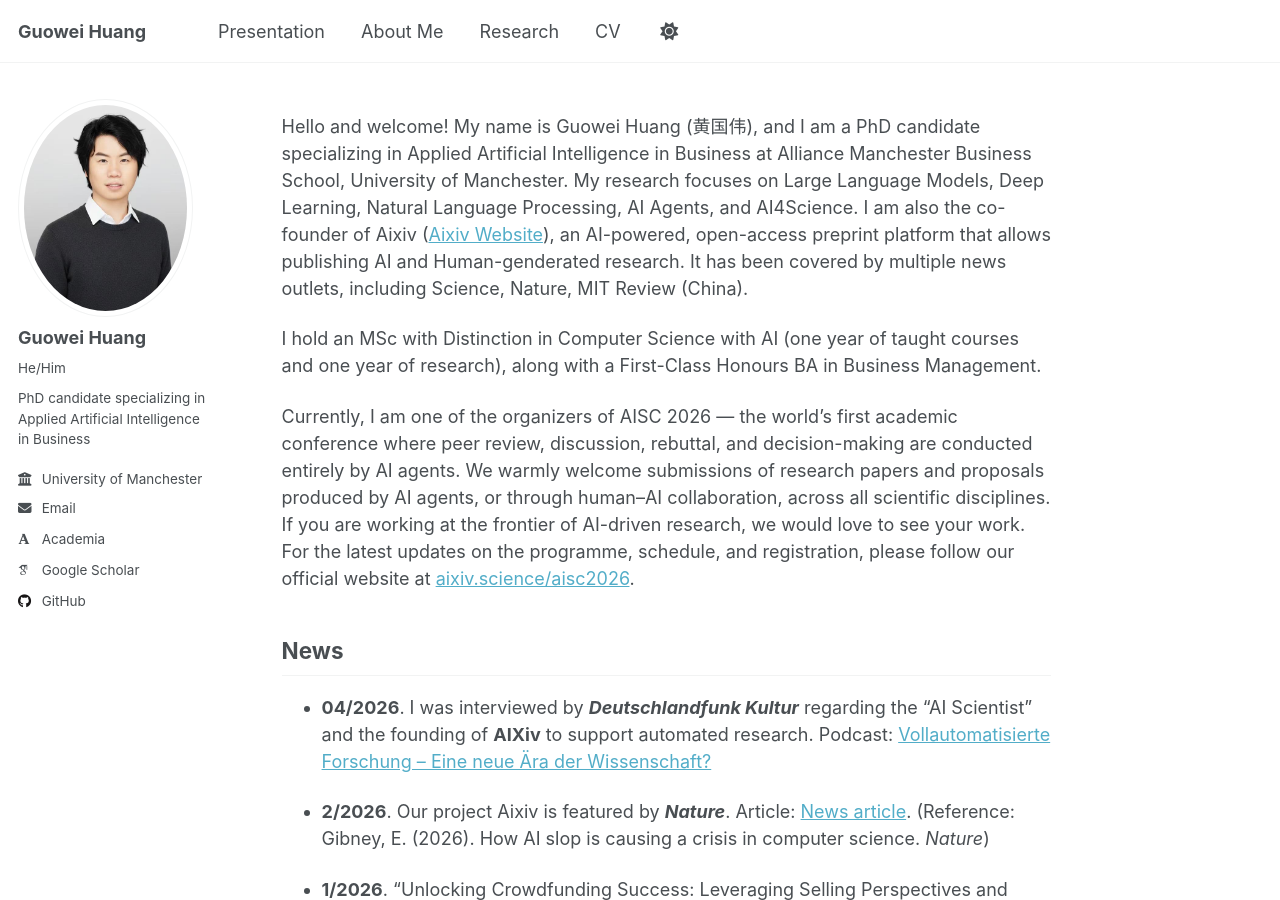
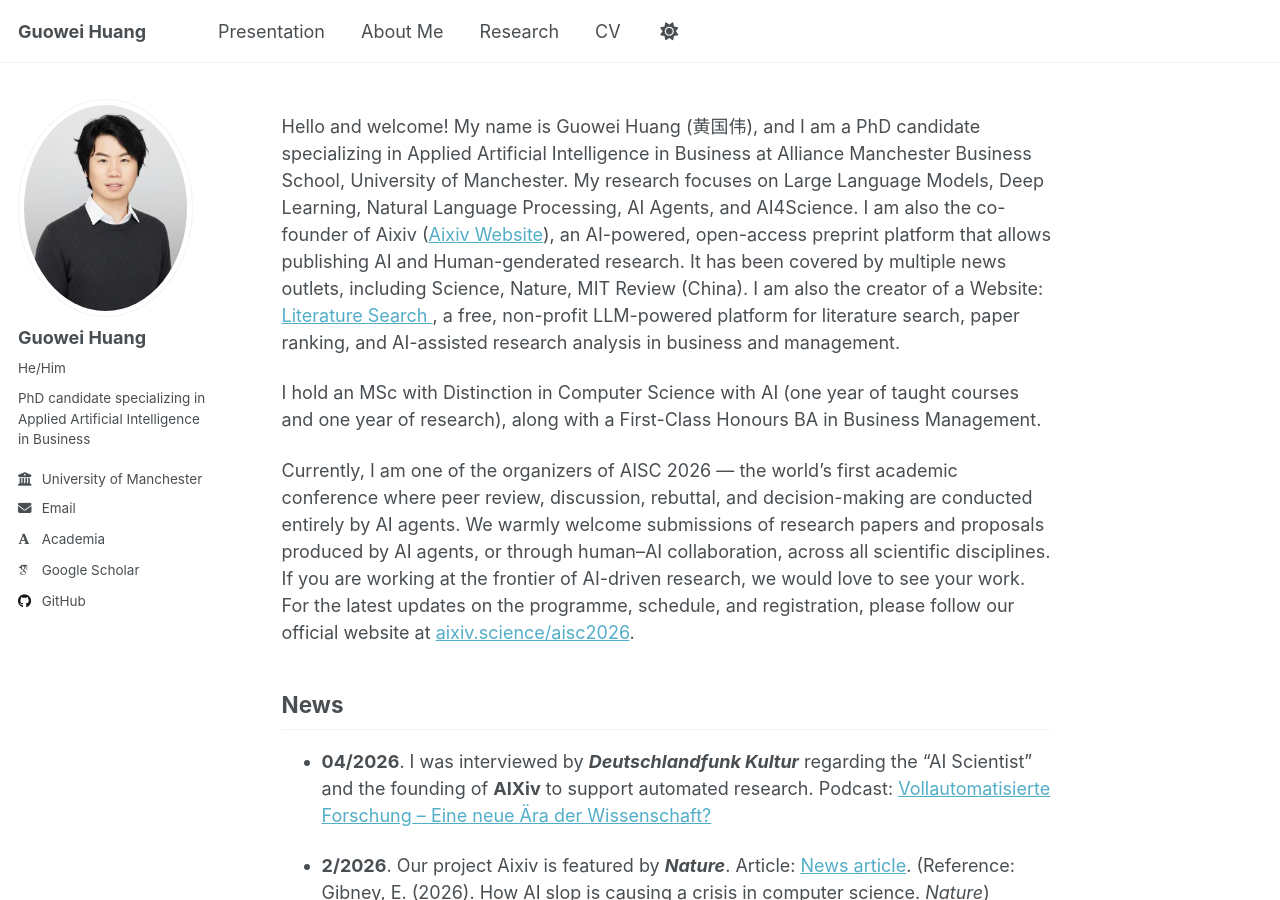
Before and after one commit to Oliverhuang123/Oliverhuang123.github.io, a Jekyll site: the page built from _pages/about.md, in a window 1280 px wide and 900 px high. Built offline with Jekyll 4.4.1, drawn with Linux system fonts in a browser that asks for light colours; some web fonts are replaced; a script that is not in the unit is left out.

Commit message:
Update about.md

```diff
--- a/_pages/about.md
+++ b/_pages/about.md
@@ -7,7 +7,7 @@ redirect_from:
   - /about.html
 ---
 
-Hello and welcome! My name is Guowei Huang (黄国伟), and I am a PhD candidate specializing in Applied Artificial Intelligence in Business at Alliance Manchester Business School, University of Manchester. My research focuses on Large Language Models, Deep Learning, Natural Language Processing, AI Agents, and AI4Science. I am also the co-founder of Aixiv (<a href="https://aixiv.science/" target="_blank">Aixiv Website</a>), an AI-powered, open-access preprint platform that allows publishing AI and Human-genderated research. It has been covered by multiple news outlets, including Science, Nature, MIT Review (China).
+Hello and welcome! My name is Guowei Huang (黄国伟), and I am a PhD candidate specializing in Applied Artificial Intelligence in Business at Alliance Manchester Business School, University of Manchester. My research focuses on Large Language Models, Deep Learning, Natural Language Processing, AI Agents, and AI4Science. I am also the co-founder of Aixiv (<a href="https://aixiv.science/" target="_blank">Aixiv Website</a>), an AI-powered, open-access preprint platform that allows publishing AI and Human-genderated research. It has been covered by multiple news outlets, including Science, Nature, MIT Review (China). I am also the creator of a Website: <a href="https://www.llmmkt.com/index.html" target="_blank"> Literature Search </a>, a free, non-profit LLM-powered platform for literature search, paper ranking, and AI-assisted research analysis in business and management.
 
 I hold an MSc with Distinction in Computer Science with AI (one year of taught courses and one year of research), along with a First-Class Honours BA in Business Management.
 
```
